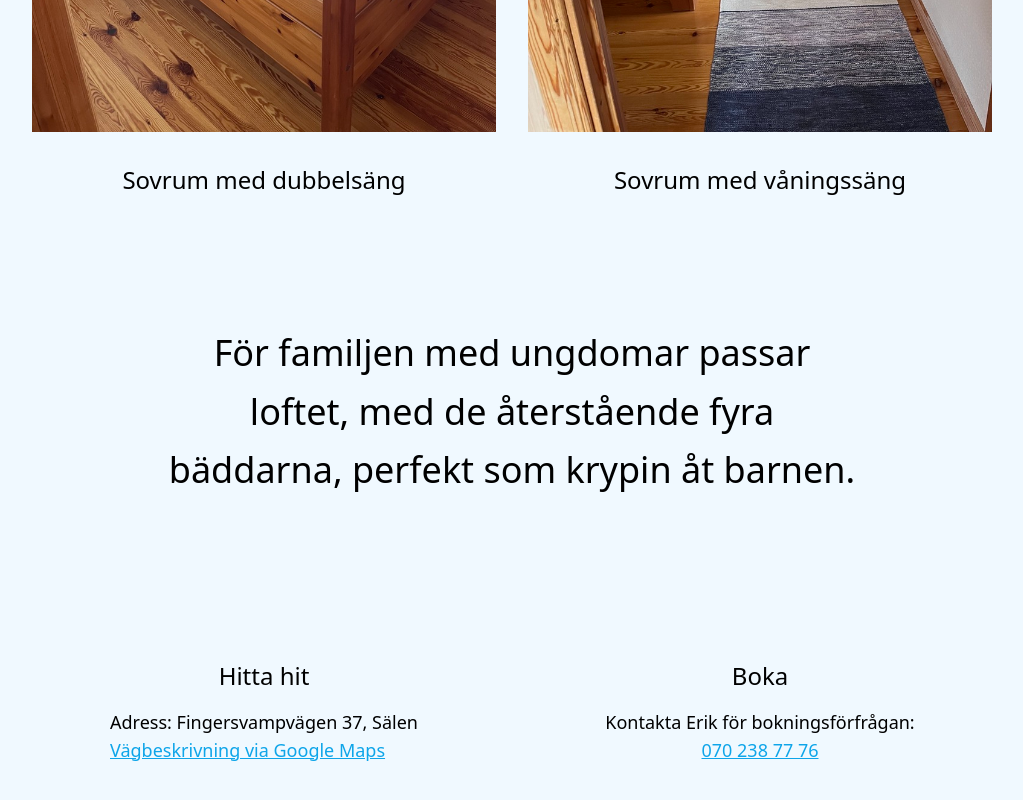
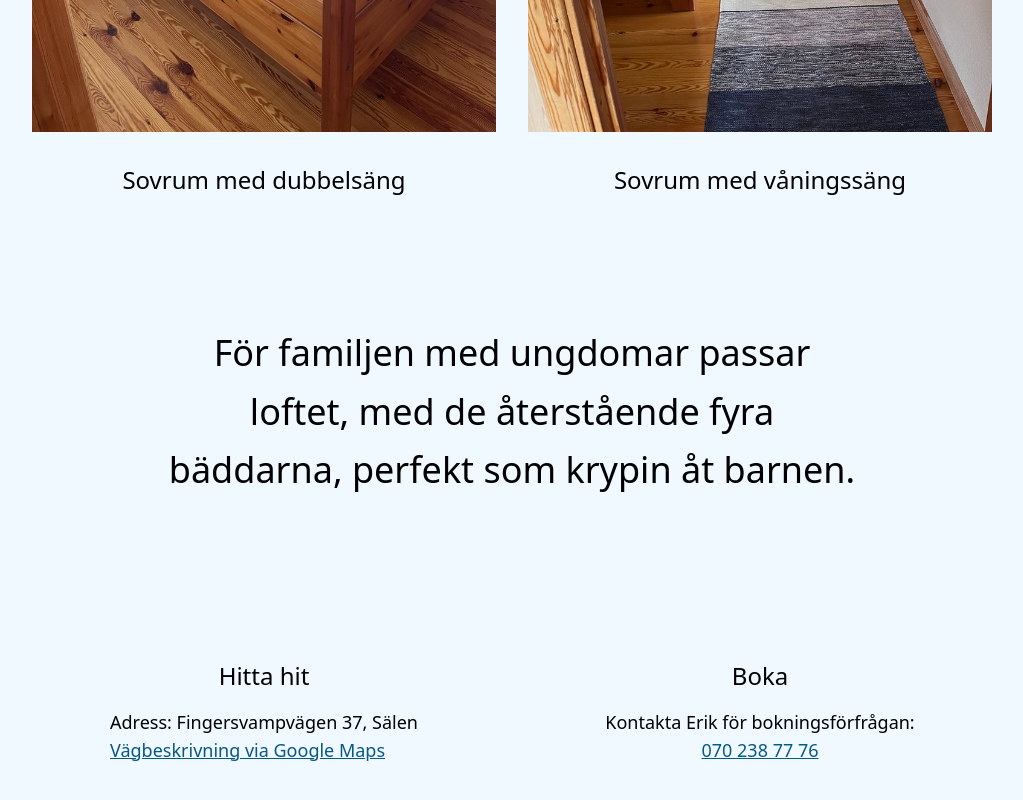
Before and after one commit to gish/fingersvampvagen.se, a website built with Parcel: page src/index.html in a window 1280 px wide. Shown: the part 2630-3430 px from the top of the page, without its empty margins (128-1151 px from the left). Built offline with nearby package versions, Linux system fonts and the light colour scheme.

Commit message:
update contrast

```diff
--- a/src/index.html
+++ b/src/index.html
@@ -108,7 +108,7 @@
             href="https://www.google.com/maps/dir//Fingersvampv%C3%A4gen+37,+780+67+S%C3%A4len/@61.1704457,13.1611543,17z/data=!4m18!1m8!3m7!1s0x46684c65c814bfd7:0xaf579180ba25c8ba!2sFingersvampv%C3%A4gen+37,+780+67+S%C3%A4len!3b1!8m2!3d61.1704457!4d13.163343!16s%2Fg%2F11c5ljvfb2!4m8!1m0!1m5!1m1!1s0x46684c65c814bfd7:0xaf579180ba25c8ba!2m2!1d13.163343!2d61.1704457!3e3"
             target="_blank"
             rel="noreferrer"
-            class="underline text-sky-500"
+            class="underline text-sky-800"
             >Vägbeskrivning via Google Maps</a
           >
         </p>
@@ -120,42 +120,10 @@
           <a
             href="tel:+46702382276"
             rel="noreferrer"
-            class="underline text-sky-500"
+            class="underline text-sky-800"
             >070 238 77 76</a
           >
         </p>
     </section>
-    <!--
-    <section class="container">
-      <div class="content">
-        <h2>Till dig som reser hit</h2>
-        <a href="./information.html">Information</a>
-      </div>
-    </section>
-    <section class="grid two-columns">
-      <div class="content column">
-        <h2>Hitta hit</h2>
-        <p>
-          Adress: Fingersvampvägen 37, Sälen<br />
-          <a
-            href="https://www.google.com/maps/dir//Fingersvampv%C3%A4gen+37,+780+67+S%C3%A4len/@61.1704457,13.1611543,17z/data=!4m18!1m8!3m7!1s0x46684c65c814bfd7:0xaf579180ba25c8ba!2sFingersvampv%C3%A4gen+37,+780+67+S%C3%A4len!3b1!8m2!3d61.1704457!4d13.163343!16s%2Fg%2F11c5ljvfb2!4m8!1m0!1m5!1m1!1s0x46684c65c814bfd7:0xaf579180ba25c8ba!2m2!1d13.163343!2d61.1704457!3e3"
-            target="_blank"
-            rel="noreferrer"
-            >Vägbeskrivning via Google Maps</a
-          >
-        </p>
-      </div>
-      <div class="content column">
-        <h2>Kontakt</h2>
-        Ring Erik eller Johan om du har några frågor.
-        <dl>
-          <dt>Erik</dt>
-          <dd><a href="tel:+46702382276">070 238 22 76</a></dd>
-          <dt>Johan</dt>
-          <dd><a href="tel:+46703401740">070 340 17 40</a></dd>
-        </dl>
-      </div>
-    </section>
-   -->
   </body>
 </html>
```
